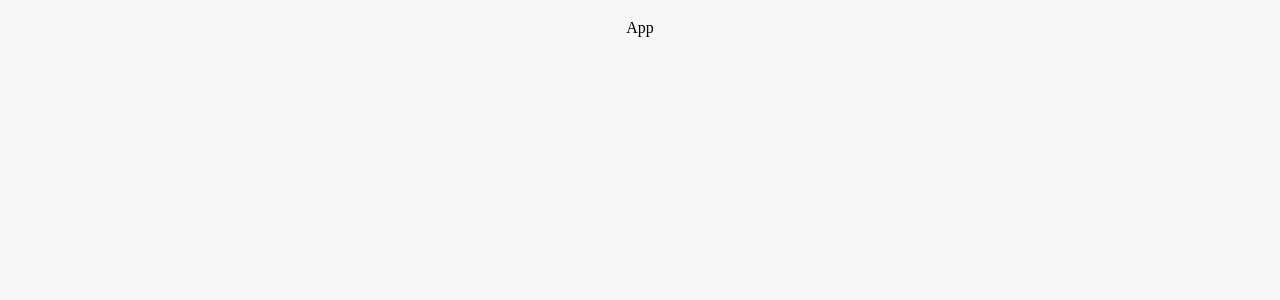
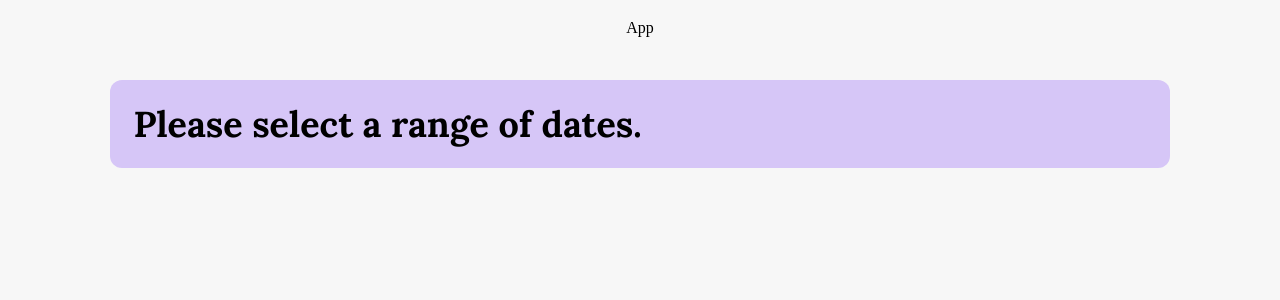
Before and after one commit to KartikChinda/FlexiDate, a React (Vite) app: page / in a window 1280 px wide. Shown: the top 300 px of the page. Built offline with nearby package versions, Linux system fonts and the light colour scheme.

Commit message:
Added the basic layout for displaying the weekends.

```diff
--- a/src/App.tsx
+++ b/src/App.tsx
@@ -1,4 +1,5 @@
 import { useDateRangeContext } from "./context/DateRangeContext";
+import DisplayWeekends from "./components/DisplayWeekends";
 
 const App = () => {
 
@@ -7,8 +8,9 @@ const App = () => {
   console.log(startingDate, endingDate);
 
   return (
-    <div className="min-h-screen p-4 bg-purplePalette-background flex flex-col items-center justify-between">
+    <div className="min-h-screen p-4 bg-purplePalette-background flex flex-col items-center justify-start gap-10">
       App
+      <DisplayWeekends />
     </div>
   )
 }
--- /dev/null
+++ b/src/components/DisplayWeekends.tsx
@@ -0,0 +1,53 @@
+import { useEffect, useState } from "react";
+import { useDateRangeContext } from "../context/DateRangeContext"
+
+const DisplayWeekends = () => {
+
+    const { startingDate, endingDate, weekendDates } = useDateRangeContext();
+    const [areDatesSet, setareDatesSet] = useState<boolean>(false);
+
+
+    // seeing if dates are set to decide what text to display.
+    useEffect(() => {
+        if (startingDate && endingDate) {
+            setareDatesSet(true);
+        }
+
+    }, [startingDate, endingDate])
+
+    console.log(weekendDates);
+    return (
+        <div className="w-[85%] rounded-xl  bg-purplePalette-purpleLight flex flex-col gap-4 justify-center items-left p-4">
+            <div className="display-weekends-text">
+                {areDatesSet ? "" : "Please select a range of dates."}
+            </div>
+            {areDatesSet ?
+                <div className="display-weekends-text">
+                    {weekendDates && weekendDates.length > 0 ?
+                        <div>
+                            {/* if the dates are set and have weekends in them then we work that here.  */}
+
+                            <div>
+                                List of weekends:
+                            </div>
+                            {weekendDates.map((currentWeekend) => {
+                                return (
+                                    <div>
+                                        Hello
+                                    </div>
+                                )
+
+                            })}
+                        </div>
+                        :
+                        "The selected dates have no weekends available in them."
+                    }
+                </div>
+                :
+                ""
+            }
+        </div>
+    )
+}
+
+export default DisplayWeekends
--- a/src/context/DateRangeContext.tsx
+++ b/src/context/DateRangeContext.tsx
@@ -7,8 +7,6 @@ interface DateRangeContextProps {
     setStartingDate: (date: Date | null) => void;
     setEndingDate: (date: Date | null) => void;
     setWeekendDates: (dates: Date[]) => void;
-
-    // value: String;
 }
 
 export const DateRangeContext = React.createContext<DateRangeContextProps | undefined>(undefined);
@@ -29,6 +27,7 @@ export const DateRangeProvider = ({ children }: { children: React.ReactNode }) =
 };
 
 export const useDateRangeContext = () => {
+    // created the import for useContext right here so it doesnt have to be done for each component.
     const context = useContext(DateRangeContext);
     if (!context) {
         {
--- a/src/index.css
+++ b/src/index.css
@@ -10,3 +10,7 @@
     font-family: "text";
   }
 }
+
+.display-weekends-text {
+  @apply p-2 text-black font-bold text-lg md:text-4xl font-text
+}
```
Also changed, not shown: 1 other file (tests, documents, lock files or other folders).
